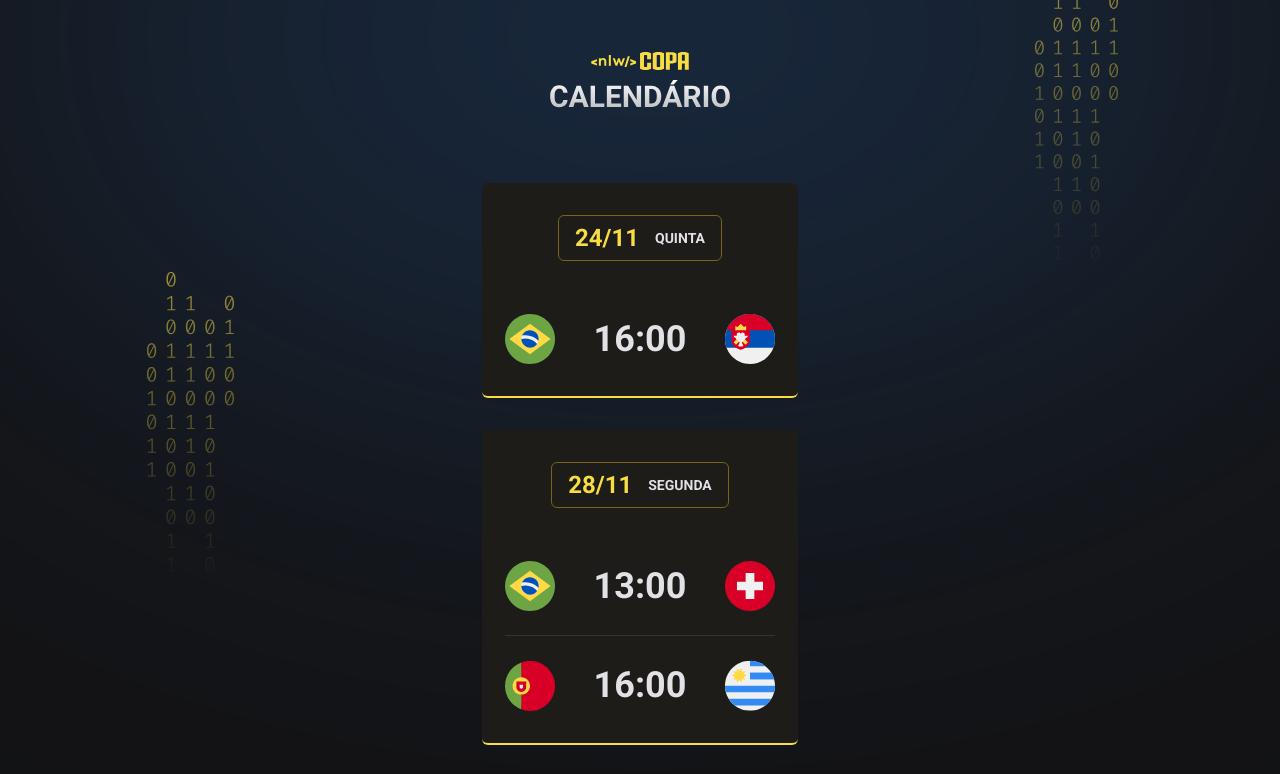
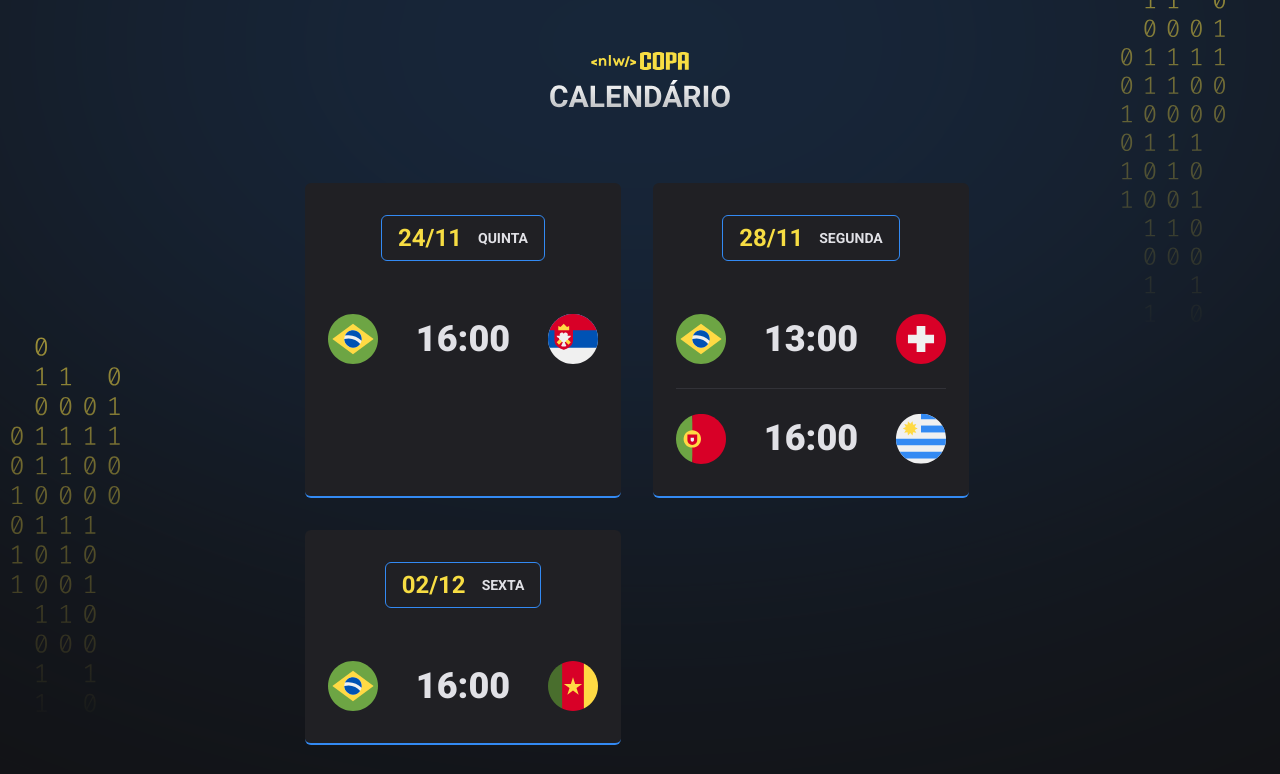
Before and after one commit to erikamattje/nlw-copa, a plain HTML site: page index.html in a window 1280 px wide. Shown: the top 774 px of the page. Drawn offline with Linux system fonts and the light colour scheme.

Commit message:
:package: Finalização Aula 4

```diff
--- a/index.html
+++ b/index.html
@@ -3,7 +3,7 @@
     <head>
         <meta charset="UTF-8">
         <meta http-equiv="X-UA-Compatible" content="IE=edge">
-        <meta name="viewport" content="width=device-width, initial-scale=1.0">
+        <meta name="viewport" content="width=device-width, initial-scale=1.0"> <!--responsividade-->
         <title>Calendário de Jogos - NLW Copa</title>
         <link rel="stylesheet" href="./style.css">
 
@@ -13,8 +13,15 @@
 
     </head>
 
-    <body>
-        <div id="app"></div>
+    <body class="blue">
+        <div id="app">
+            <header>
+                <img src="./assets/logo.svg" alt="Logo da NLW">
+            </header>
+
+            <main id="cards"></main>
+        </div>
+
         <script src="./main.js"></script>
     </body>
 </html>
--- a/main.js
+++ b/main.js
@@ -7,10 +7,11 @@ function createGame(player1, hour, player2){
     </li>
   `
 }
-
+let delay = -0.3;
 function createCard(date, day, games){
+  delay = delay + 0.3;
   return `
-    <div class="card">
+    <div class="card" style="animation-delay: ${delay}s">
     <h2>${date} <span> ${day} </span></h2>
     <ul>
       ${games}
@@ -20,18 +21,7 @@ function createCard(date, day, games){
 }
 
 // ${createCard()} chama uma função js dentro de um bloco de string
-document.querySelector("#app").innerHTML = `
-<header>
-  <img src="./assets/logo.svg" alt="Logo da NLW">
-</header>
-<main id="cards">
-  ${createCard("24/11", "quinta", createGame("brazil", "16:00", "serbia"))}
-  ${createCard(
-    "28/11",
-    "segunda",
-    createGame("brazil", "13:00", "switzerland") +
-      createGame("portugal", "16:00", "uruguay")
-  )}
-  ${createCard("02/12", "sexta", createGame("brazil", "16:00", "cameroon"))}
-</main>
-`
+document.querySelector("#cards").innerHTML =
+  createCard("24/11", "quinta", createGame("brazil", "16:00", "serbia"))  +
+  createCard("28/11", "segunda", createGame("brazil", "13:00", "switzerland") + createGame("portugal", "16:00", "uruguay")) +
+  createCard("02/12", "sexta", createGame("brazil", "16:00", "cameroon"))
--- a/style.css
+++ b/style.css
@@ -2,6 +2,28 @@
   margin: 0;
   padding: 0;
   box-sizing: border-box;
+}
+
+:root{
+  --card-title-border-color: #746615;
+  --card-color-primary: #f7dd43;
+  --card-bg-color: #1d1c19;
+  --bg: url(./assets/bg-yellow.svg);
+
+}
+
+body.blue{ /*nesse caso tem que ser junto*/
+  --card-title-border-color: #338af3;
+  --card-color-primary: #338af3;
+  --card-bg-color: #202024;
+  --bg: url(./assets/bg-blue.svg);
+}
+
+body.green{
+  --card-title-border-color: #047c3f;
+  --card-color-primary: #047c3f;
+  --card-bg-color: #1a1f1b;
+  --bg: url(./assets/bg-green.svg);
 }
 
 ul {
@@ -10,17 +32,21 @@ ul {
 
 body {
   background-color: #121214;
-  background-image: url(./assets/bg.svg);
-  background-position-x: center;
-  background-position-y: -715px;
+  background-image: var(--bg);
+  background-position: top center; /*short hand:  agrupamento de eixo x e y*/
+  background-repeat: no-repeat;
+  background-size: cover;
+
 }
 
 body *{
   font-family: 'Roboto', sans-serif;
 }
+
 #app {
   width: fit-content; /*Ajusta ao conteudo da div*/
-  margin: 52px auto;
+  margin: auto;
+  padding-top: 52px;
 }
 
 header {
@@ -28,7 +54,7 @@ header {
   text-align: center;
 }
 
-#cards{
+#cards {
   display: flex;
   flex-direction: column;
   gap: 32px;
@@ -38,10 +64,11 @@ header {
   padding: 32px 23px;
   text-align: center;
 
-  background: #1d1c19;
-  border-bottom: 2px solid #f7dd43;
+  background: var(--card-bg-color);
+  border-bottom: 2px solid var(--card-color-primary);
   border-radius: 6px;
 }
+
 .card h2{
   display: flex;
   gap: 16px;
@@ -49,7 +76,7 @@ header {
   justify-content: center;
 
   padding: 8px 16px;
-  border: 1px solid #746615;
+  border: 1px solid var(--card-title-border-color);
   border-radius: 6px;
 
   width: fit-content;
@@ -77,13 +104,58 @@ header {
   display: flex;
   justify-content: space-between;
   align-items: center;
-  color:#E1E1E6;
+}
+
+.card ul li strong{
   font-weight: 900;
   font-size: 36px;
   line-height: 125%;
+  color:#E1E1E6;
 }
 
 .card ul li + li { /*um li que contenha um li antes dele*/
   padding-top: 24px;
   border-top: 1px solid #323238;
 }
+
+.card h2:hover,
+.card ul li strong:hover,
+.card ul li img:hover{
+  transform: scale(1.1); /*aumenta o tamanho quando passa o mouse encima*/
+}
+
+.card h2,
+.card ul li strong,
+.card ul li img{
+  transition: transform 0.3s; /*transform será a propriedade a ser transicionada*/
+}
+
+.card {
+  animation: appear 1s; /*nome da animação que eu criei no keyframe abaixo, e a duração da animação*/
+}
+
+.card:nth-child(2){
+  animation-delay: .2s;
+}
+
+.card:nth-child(3){
+  animation-delay: .4s;
+}
+
+@keyframes appear{
+  0%{
+    transform: translateY(-50px); /*não preciso retirar no 100% pq ele entende isso automaticamente*/
+    opacity: 0;
+  }
+  100%{
+    opacity: 1;
+  }
+}
+
+@media (min-width: 700px){
+  #cards{
+    max-width: 670px;
+    flex-direction: row;
+    flex-wrap: wrap; /*Desce pra outra linha, e nesse caso pega o tamanho da propriedade max-width*/
+  }
+}
```
Also changed, not shown: assets/bg-blue.svg (added), assets/bg-green.svg (added), assets/bg-yellow.svg (added), assets/bg.svg (deleted).
